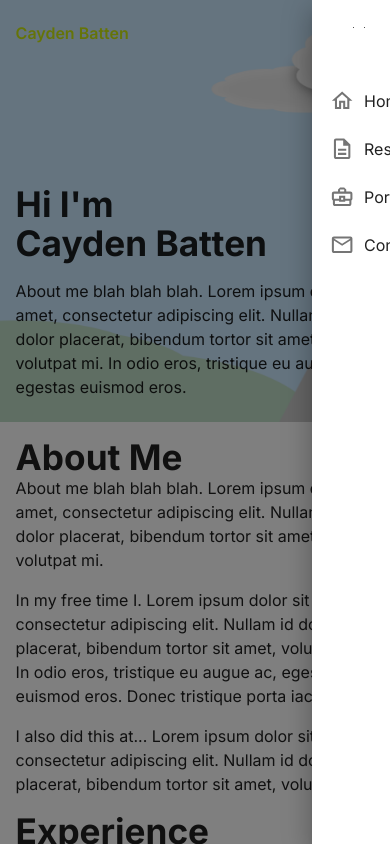
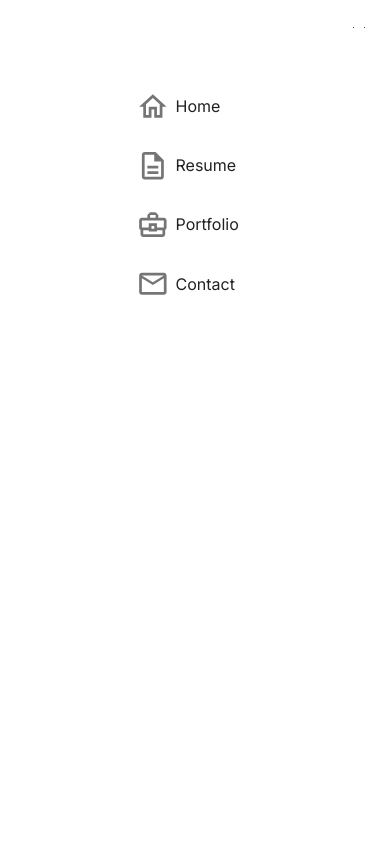
Before and after one commit to ClearlyRubix/Portfolio2, a React (Vite) app: page / in a window 390 px wide. Both pictures are taken after a click on the button 359 px from the left and 34 px from the top of the page. Shown: the top 844 px of the page. Built offline with nearby package versions, Linux system fonts and the light colour scheme.

Commit message:
nav breakpoints

```diff
--- a/src/components/Navbar.tsx
+++ b/src/components/Navbar.tsx
@@ -1,4 +1,9 @@
-import { BusinessCenterOutlined, DescriptionOutlined, HomeOutlined, MailOutlined } from "@mui/icons-material";
+import {
+  BusinessCenterOutlined,
+  DescriptionOutlined,
+  HomeOutlined,
+  MailOutlined,
+} from "@mui/icons-material";
 import {
   Box,
   Drawer,
@@ -6,7 +11,6 @@ import {
   ListItem,
   ListItemButton,
   ListItemIcon,
-  ListItemText,
   Typography,
 } from "@mui/material";
 import type { Property } from "csstype";
@@ -125,12 +129,30 @@ const NavIcon = ({
   );
 };
 
-const NavItem = ({ text, to, icon, setIsOpen }: { text: string, to: string, icon?: React.ReactNode, setIsOpen: React.Dispatch<React.SetStateAction<boolean>> }) => {
+const NavItem = ({
+  text,
+  to,
+  icon,
+  setIsOpen,
+}: {
+  text: string;
+  to: string;
+  icon?: React.ReactNode;
+  setIsOpen: React.Dispatch<React.SetStateAction<boolean>>;
+}) => {
   return (
     <ListItem disablePadding>
-      <ListItemButton component={Link} to={to} onClick={() => {setIsOpen(false)}}>
-        <ListItemIcon sx={{scale: 0.9}} >{icon}</ListItemIcon>
-        <ListItemText primary={text} />
+      <ListItemButton
+        component={Link}
+        to={to}
+        onClick={() => {
+          setIsOpen(false);
+        }}
+      >
+        <Box sx={{display: "flex", alignItems: "center", width: "100%", justifyContent: {xs: "center"}}}>
+          <ListItemIcon sx={{ scale: 1.2 }}>{icon}</ListItemIcon>
+          <Typography variant="body1" sx={{width: "75px", lineHeight: 2.7}}>{text}</Typography>
+        </Box>
       </ListItemButton>
     </ListItem>
   );
@@ -147,15 +169,35 @@ const NavDrawer = ({
     <Drawer open={isOpen} onClose={() => setIsOpen(false)} anchor="right">
       <Box
         sx={{
-          width: "20vw",
+          width: { xs: "100vw", sm: "200px" },
           paddingTop: "var(--nav-height)",
         }}
       >
         <List>
-          <NavItem setIsOpen={setIsOpen} text="Home" to="/" icon={<HomeOutlined />} />
-          <NavItem setIsOpen={setIsOpen} text="Resusme" to="/resume" icon={<DescriptionOutlined />} />
-          <NavItem setIsOpen={setIsOpen} text="Portfolio" to="/portfolio" icon={<BusinessCenterOutlined />} />
-          <NavItem setIsOpen={setIsOpen} text="Contact" to="/contact" icon={<MailOutlined />} />
+          <NavItem
+            setIsOpen={setIsOpen}
+            text="Home"
+            to="/"
+            icon={<HomeOutlined />}
+          />
+          <NavItem
+            setIsOpen={setIsOpen}
+            text="Resume"
+            to="/resume"
+            icon={<DescriptionOutlined />}
+          />
+          <NavItem
+            setIsOpen={setIsOpen}
+            text="Portfolio"
+            to="/portfolio"
+            icon={<BusinessCenterOutlined />}
+          />
+          <NavItem
+            setIsOpen={setIsOpen}
+            text="Contact"
+            to="/contact"
+            icon={<MailOutlined />}
+          />
         </List>
       </Box>
     </Drawer>
@@ -166,7 +208,7 @@ export const Navbar = ({
   navRef,
   heroElement,
   name,
-  title
+  title,
 }: {
   navRef: React.RefObject<HTMLDivElement | null>;
   heroElement: HTMLDivElement | null;
```
